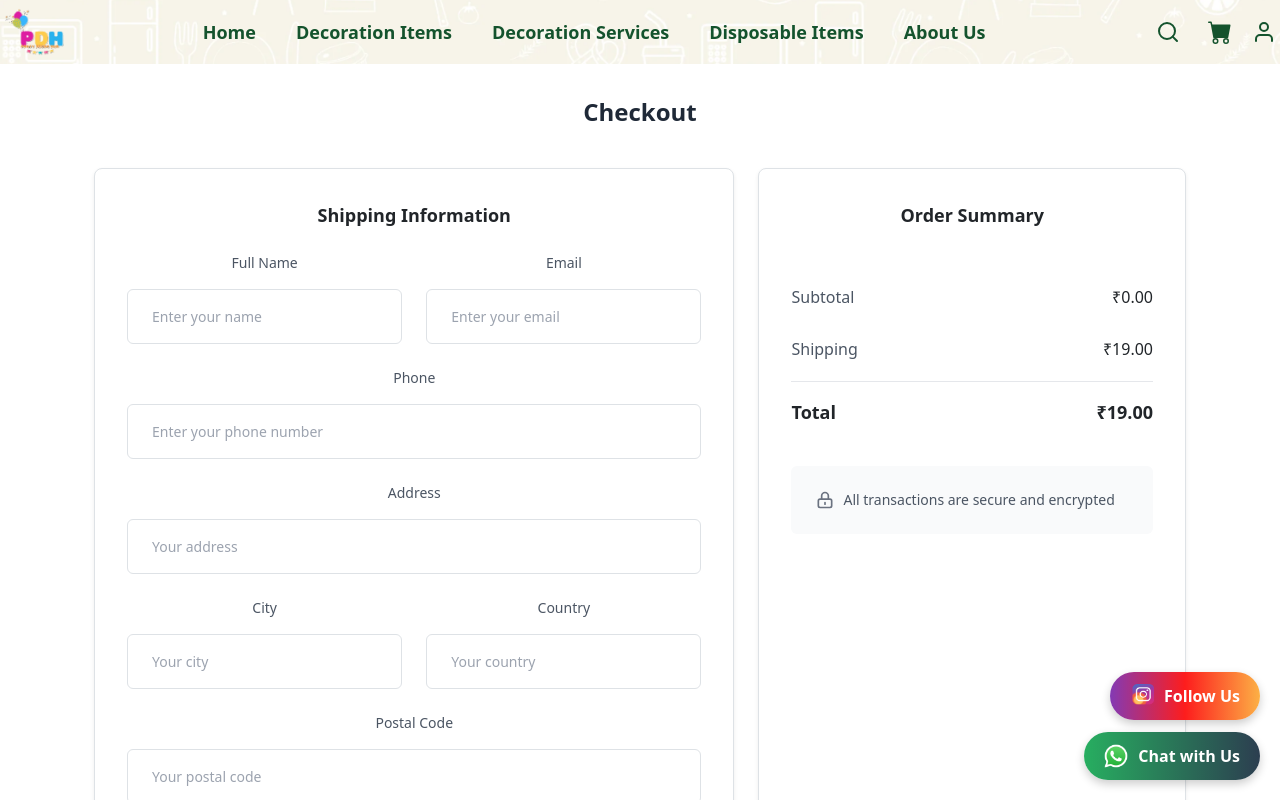
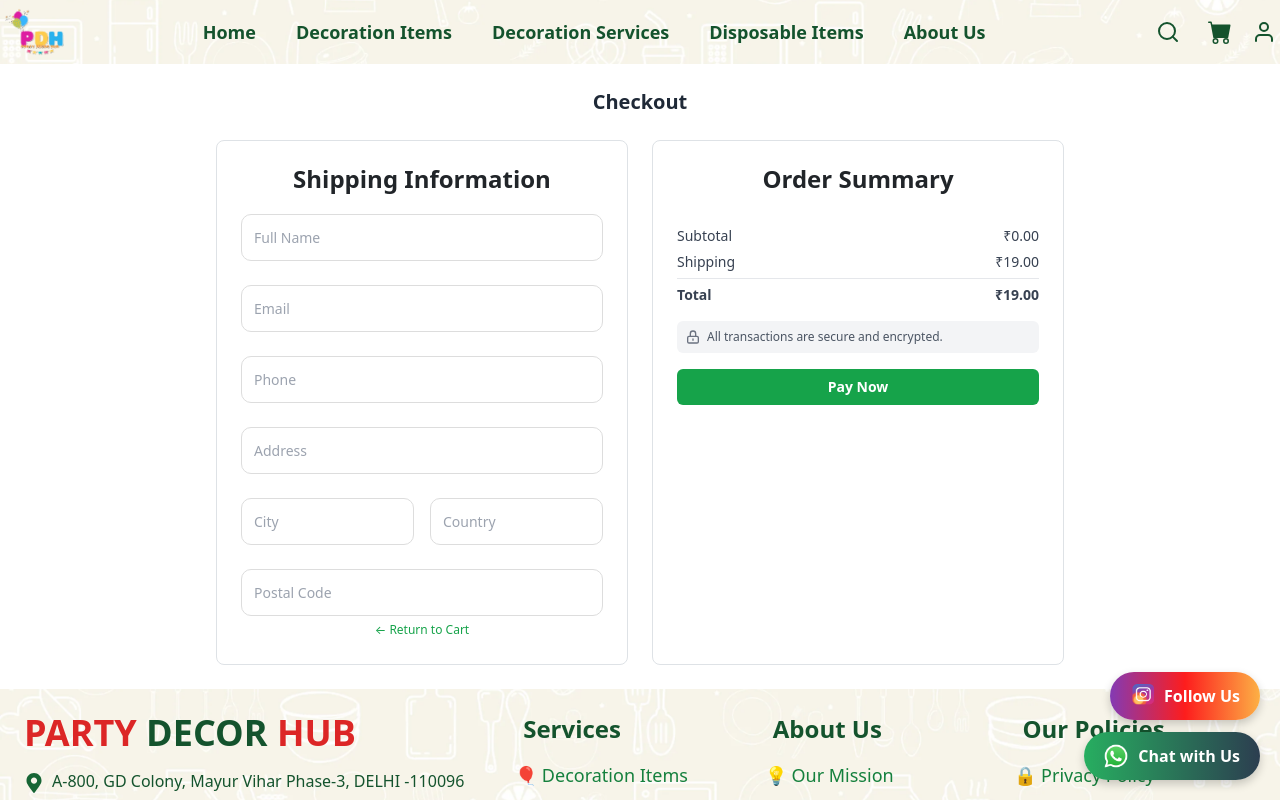
Before and after one commit to rahul5403/party_decor_hub, a React (Create React App) app: page /checkout in a window 1280 px wide. Shown: the top 800 px of the page. Built offline with nearby package versions, Linux system fonts and the light colour scheme.

Commit message:
updated desc. formate

```diff
--- a/package.json
+++ b/package.json
@@ -22,6 +22,7 @@
     "react-hot-toast": "^2.5.2",
     "react-icons": "^5.4.0",
     "react-image-gallery": "^1.4.0",
+    "react-markdown": "^10.1.0",
     "react-redux": "^9.2.0",
     "react-router-dom": "^7.2.0",
     "react-scripts": "5.0.1",
--- a/src/Pages/About.jsx
+++ b/src/Pages/About.jsx
@@ -4,7 +4,7 @@ import AboutImage from "../assets/images/About.jpg";
 
 function About({ data, addToCart }) {
   return (
-    <div className="about-section min-h-screen">
+    <div className="about-section mb-20">
       <h1 className="about-title">About Us</h1>
       <div className="about-inner-section">
         <div className="left-section">
--- a/src/Pages/Checkout.jsx
+++ b/src/Pages/Checkout.jsx
@@ -6,13 +6,7 @@ const Checkout = () => {
   const navigate = useNavigate();
   const cartItems = useSelector((state) => state.cart.cartItems);
   const [formData, setFormData] = useState({
-    email: "",
-    phone: "",
-    fullName: "",
-    address: "",
-    city: "",
-    country: "",
-    postalCode: "",
+    fullName: "", email: "", phone: "", address: "", city: "", country: "", postalCode: "",
   });
 
   const shippingCost = 19;
@@ -25,185 +19,73 @@ const Checkout = () => {
 
   const handleSubmit = (e) => {
     e.preventDefault();
-    // Here you can add logic to handle the form submission, e.g., sending the data to a server
-    // Navigate to a confirmation page or show a success message
     navigate("/order-confirmation");
   };
 
   return (
-    <div className="container mx-auto px-4 py-8 max-w-6xl">
-      <h1 className="text-2xl font-bold text-center mb-10 text-gray-800">Checkout</h1>
+    <div className="max-w-4xl mx-auto px-4 py-6">
+      <h1 className="text-xl font-bold text-center text-gray-800 mb-6">Checkout</h1>
+      <div className="flex flex-col md:flex-row gap-4">
+        {/* Shipping Form */}
+        <form onSubmit={handleSubmit} className="w-full md:w-1/2 bg-white border rounded-lg p-4 space-y-3">
+          <h4 className="text-md font-semibold mb-1">Shipping Information</h4>
+          <div className="grid grid-cols-1 gap-3">
+            <input name="fullName" type="text" placeholder="Full Name" value={formData.fullName} onChange={handleChange} required className="input input-sm" />
+            <input name="email" type="email" placeholder="Email" value={formData.email} onChange={handleChange} required className="input input-sm" />
+            <input name="phone" type="text" placeholder="Phone" value={formData.phone} onChange={handleChange} required className="input input-sm" />
+            <input name="address" type="text" placeholder="Address" value={formData.address} onChange={handleChange} required className="input input-sm" />
+            <div className="grid grid-cols-2 gap-3">
+              <input name="city" type="text" placeholder="City" value={formData.city} onChange={handleChange} required className="input input-sm" />
+              <input name="country" type="text" placeholder="Country" value={formData.country} onChange={handleChange} required className="input input-sm" />
+            </div>
+            <input name="postalCode" type="text" placeholder="Postal Code" value={formData.postalCode} onChange={handleChange} required className="input input-sm" />
+          </div>
+          <button type="button" onClick={() => navigate(-1)} className="text-xs text-green-600 hover:underline mt-1">← Return to Cart</button>
+        </form>
 
-      <div className="flex flex-col lg:flex-row gap-6">
-        {/* Left Section - Form */}
-        <div className="w-full lg:w-3/5 bg-white rounded-lg shadow-sm border border-gray-100 p-8">
-          <h2 className="text-lg font-semibold mb-6 text-center">Shipping Information</h2>
-
-          <form onSubmit={handleSubmit} className="space-y-6">
-            <div className="grid grid-cols-1 md:grid-cols-2 gap-6">
-              <div>
-                <label className="block text-sm font-medium text-gray-600 mb-2">Full Name</label>
-                <input
-                  type="text"
-                  name="fullName"
-                  value={formData.fullName}
-                  onChange={handleChange}
-                  placeholder="Enter your name"
-                  className="w-full px-4 py-3 border border-gray-200 rounded-md focus:outline-none focus:ring-1 focus:ring-green-500"
-                  required
-                />
-              </div>
-
-              <div>
-                <label className="block text-sm font-medium text-gray-600 mb-2">Email</label>
-                <input
-                  type="email"
-                  name="email"
-                  value={formData.email}
-                  onChange={handleChange}
-                  placeholder="Enter your email"
-                  className="w-full px-4 py-3 border border-gray-200 rounded-md focus:outline-none focus:ring-1 focus:ring-green-500"
-                  required
-                />
-              </div>
-            </div>
-
-            <div>
-              <label className="block text-sm font-medium text-gray-600 mb-2">Phone</label>
-              <input
-                type="text"
-                name="phone"
-                value={formData.phone}
-                onChange={handleChange}
-                placeholder="Enter your phone number"
-                className="w-full px-4 py-3 border border-gray-200 rounded-md focus:outline-none focus:ring-1 focus:ring-green-500"
-                required
-              />
-            </div>
-
-            <div>
-              <label className="block text-sm font-medium text-gray-600 mb-2">Address</label>
-              <input
-                type="text"
-                name="address"
-                value={formData.address}
-                onChange={handleChange}
-                placeholder="Your address"
-                className="w-full px-4 py-3 border border-gray-200 rounded-md focus:outline-none focus:ring-1 focus:ring-green-500"
-                required
-              />
-            </div>
-
-            <div className="grid grid-cols-1 md:grid-cols-2 gap-6">
-              <div>
-                <label className="block text-sm font-medium text-gray-600 mb-2">City</label>
-                <input
-                  type="text"
-                  name="city"
-                  value={formData.city}
-                  onChange={handleChange}
-                  placeholder="Your city"
-                  className="w-full px-4 py-3 border border-gray-200 rounded-md focus:outline-none focus:ring-1 focus:ring-green-500"
-                  required
-                />
-              </div>
-
-              <div>
-                <label className="block text-sm font-medium text-gray-600 mb-2">Country</label>
-                <input
-                  type="text"
-                  name="country"
-                  value={formData.country}
-                  onChange={handleChange}
-                  placeholder="Your country"
-                  className="w-full px-4 py-3 border border-gray-200 rounded-md focus:outline-none focus:ring-1 focus:ring-green-500"
-                  required
-                />
-              </div>
-            </div>
-
-            <div>
-              <label className="block text-sm font-medium text-gray-600 mb-2">Postal Code</label>
-              <input
-                type="text"
-                name="postalCode"
-                value={formData.postalCode}
-                onChange={handleChange}
-                placeholder="Your postal code"
-                className="w-full px-4 py-3 border border-gray-200 rounded-md focus:outline-none focus:ring-1 focus:ring-green-500"
-                required
-              />
-            </div>
-
-            <div className="flex justify-between items-center pt-4">
-              <button
-                type="button"
-                onClick={() => navigate(-1)}
-                className="text-green-600 hover:text-green-800 font-medium"
-              >
-                Return to Cart
-              </button>
-              <button
-                type="submit"
-                className="bg-green-600 hover:bg-green-700 text-white font-semibold py-3 px-8 rounded-md transition duration-200"
-              >
-                Continue to Payment
-              </button>
-            </div>
-          </form>
-        </div>
-
-        {/* Right Section - Cart Summary */}
-        <div className="w-full lg:w-2/5 bg-white rounded-lg shadow-sm border border-gray-100 p-8">
-          <h2 className="text-lg font-semibold mb-6 text-center">Order Summary</h2>
-
-          <div className="space-y-4 max-h-96 overflow-y-auto mb-6">
+        {/* Order Summary */}
+        <div className="w-full md:w-1/2 bg-white border rounded-lg p-4">
+          <h4 className="text-md font-semibold mb-3">Order Summary</h4>
+          <div className="max-h-60 overflow-y-auto space-y-2 mb-3">
             {cartItems.map((item) => (
-              <div key={item.id} className="flex items-center space-x-4 py-4 border-b border-gray-100">
-                <img
-                  src={item.thumbnail || "https://placehold.co/50x50"}
-                  alt={item.name || item.product_name}
-                  className="w-16 h-16 object-cover rounded-sm"
-                />
-                <div className="flex-1">
-                  <h3 className="font-medium text-gray-800">{item.name || item.product_name}</h3>
-                  <div className="flex items-center mt-1">
+              <div key={item.id} className="flex items-center gap-2 pb-2 border-b">
+                <img src={item.thumbnail} alt={item.name} className="w-12 h-12 rounded object-cover" />
+                <div className="flex-1 min-w-0">
+                  <h3 className="text-sm font-medium text-gray-800 truncate">{item.name || item.product_name}</h3>
+                  <div className="flex items-center text-xs mt-0.5">
                     <span className="text-green-600 font-semibold">₹{item.price.toFixed(2)}</span>
                     {item.originalPrice && item.originalPrice > item.price && (
-                      <span className="ml-2 text-gray-400 text-sm line-through">
-                        ₹{item.originalPrice.toFixed(2)}
-                      </span>
+                      <span className="ml-1.5 text-gray-400 line-through">₹{item.originalPrice.toFixed(2)}</span>
                     )}
                   </div>
-                  <p className="text-sm text-gray-500 mt-1">Qty: {item.quantity}</p>
+                  <p className="text-xs text-gray-500">Qty: {item.quantity}</p>
                 </div>
               </div>
             ))}
           </div>
-
-          <div className="space-y-3 mb-6">
-            <div className="flex justify-between py-2">
-              <span className="text-gray-600">Subtotal</span>
-              <span className="font-medium">₹{subtotal.toFixed(2)}</span>
+          <div className="space-y-1.5 text-sm text-gray-700 mb-3">
+            <div className="flex justify-between">
+              <span>Subtotal</span>
+              <span>₹{subtotal.toFixed(2)}</span>
             </div>
-            <div className="flex justify-between py-2">
-              <span className="text-gray-600">Shipping</span>
-              <span className="font-medium">₹{shippingCost.toFixed(2)}</span>
+            <div className="flex justify-between">
+              <span>Shipping</span>
+              <span>₹{shippingCost.toFixed(2)}</span>
             </div>
-            <div className="flex justify-between py-3 text-lg font-semibold border-t border-gray-200">
+            <div className="flex justify-between font-semibold text-sm border-t pt-1.5 mt-1.5">
               <span>Total</span>
               <span>₹{totalCost.toFixed(2)}</span>
             </div>
           </div>
-
-          <div className="mt-6">
-            <div className="bg-gray-50 p-4 rounded-md flex items-center">
-              <svg xmlns="http://www.w3.org/2000/svg" className="h-5 w-5 text-gray-500 mr-2" fill="none" viewBox="0 0 24 24" stroke="currentColor">
-                <path strokeLinecap="round" strokeLinejoin="round" strokeWidth={2} d="M12 15v2m-6 4h12a2 2 0 002-2v-6a2 2 0 00-2-2H6a2 2 0 00-2 2v6a2 2 0 002 2zm10-10V7a4 4 0 00-8 0v4h8z" />
-              </svg>
-              <span className="text-sm text-gray-600">All transactions are secure and encrypted</span>
-            </div>
+          <div className="bg-gray-100 p-2 rounded text-xs text-gray-600 flex items-center gap-1.5 mb-3">
+            <svg className="w-4 h-4 text-gray-500" fill="none" viewBox="0 0 24 24" stroke="currentColor">
+              <path strokeLinecap="round" strokeLinejoin="round" strokeWidth={2} d="M12 15v2m-6 4h12a2 2 0 002-2v-6a2 2 0 00-2-2H6a2 2 0 00-2 2v6a2 2 0 002 2zm10-10V7a4 4 0 00-8 0v4h8z" />
+            </svg>
+            All transactions are secure and encrypted.
           </div>
+          <button onClick={handleSubmit} className="w-full bg-green-600 hover:bg-green-700 text-white py-2 rounded text-sm font-semibold transition duration-200">
+            Pay Now
+          </button>
         </div>
       </div>
     </div>
```
Also changed, not shown: src/Pages/ProductDetails.jsx (+26 -3 lines), 1 other file (tests, documents, lock files or other folders).
